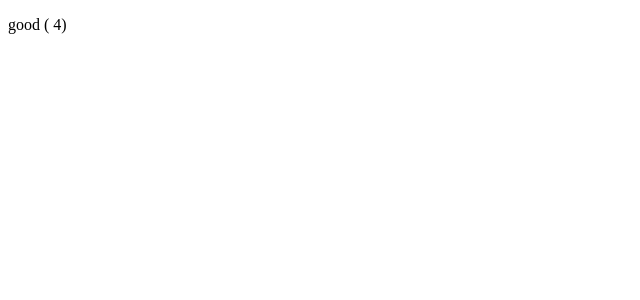
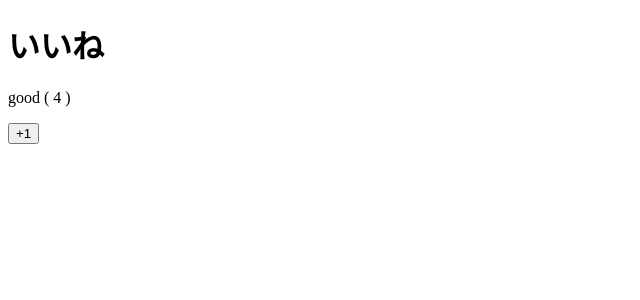
Before and after one commit to cb-higami/vue-practice, a Vue app in the folder udemy-vue.js/: page / in a window 1280 px wide. Shown: the top 300 px of the page, without its empty margins (0-640 px from the left). Built offline with nearby package versions, Linux system fonts and the light colour scheme.

Commit message:
add local component

```diff
--- a/udemy-vue.js/src/App.vue
+++ b/udemy-vue.js/src/App.vue
@@ -1,16 +1,19 @@
 <template>
-  <p>good ( {{ number }})</p>
+  <div>
+    <LikeHeaderTag></LikeHeaderTag>
+    <LikeNumber></LikeNumber>
+
+  </div>
 </template>
 
 <script>
+import likeH from './components/LikeHeader.vue';
+
 export default {
-  data: function() {
-    return {
-      number : 4
-    }
+  //APP.vue 内で使用するコンポーネントを記載（ローカル登録）
+  components: {
+    LikeHeaderTag : likeH,
   }
 }
+
 </script>
-
-<style>
-</style>
--- /dev/null
+++ b/udemy-vue.js/src/components/LikeHeader.vue
@@ -0,0 +1,3 @@
+<template>
+    <h1>いいね</h1>
+</template>
--- /dev/null
+++ b/udemy-vue.js/src/components/LikeNumber.vue
@@ -0,0 +1,22 @@
+<template>
+  <div>
+
+    <p>good ( {{ number }} )</p>
+    <button @click="increment">+1</button>
+  </div>
+</template>
+
+<script>
+export default {
+  data: function() {
+    return {
+      number : 4
+    }
+  },
+  methods: {
+    increment() {
+      this.number = this.number +1 ;
+    }
+  }
+}
+</script>
--- a/udemy-vue.js/src/main.js
+++ b/udemy-vue.js/src/main.js
@@ -1,7 +1,13 @@
 import Vue from 'vue'
 import App from './App.vue'
+import LikeNumber from './components/LikeNumber.vue'
 
 Vue.config.productionTip = false
+
+// コンポーネントのグローバル登録
+Vue.component("LikeNumber", LikeNumber);
+console.log(LikeNumber)
+
 
 new Vue({
   render: h => h(App),
```
